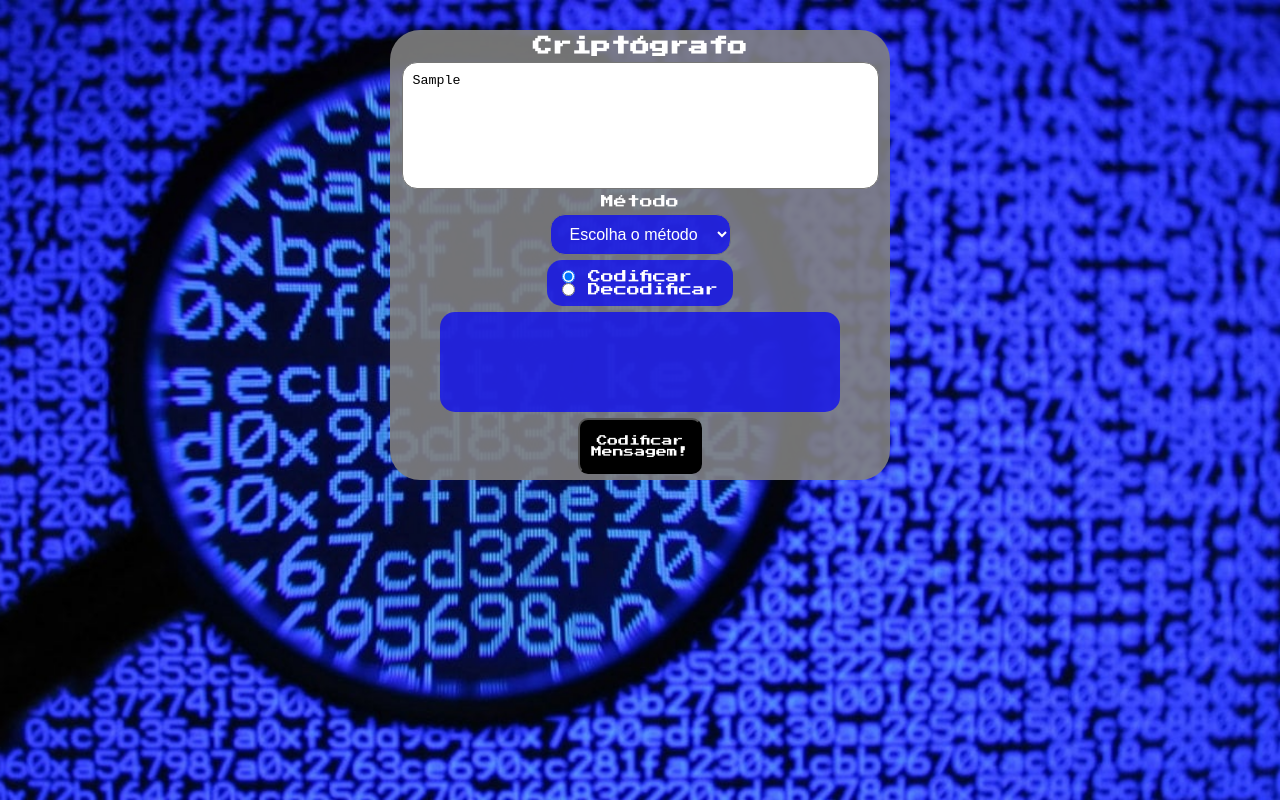
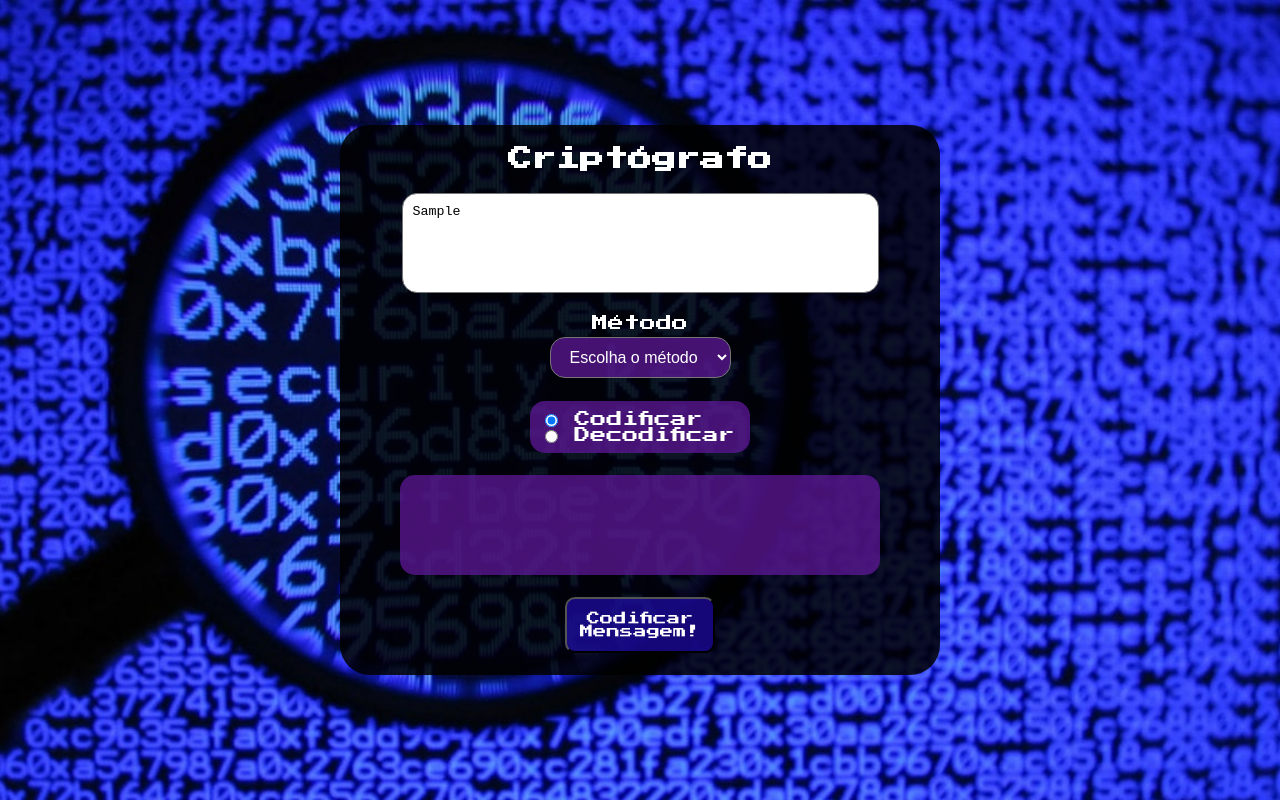
Before and after one commit to LeoAChaves/cifraDeCesar, a plain HTML site: page index.html in a window 1280 px wide. Both pictures are taken after typing "Sample" into the empty fields and a click on the button "Codificar Mensagem!". Drawn offline with Linux system fonts and the light colour scheme.

Commit message:
Alterando cores e tamanhos do forms

```diff
--- a/criptografia.css
+++ b/criptografia.css
@@ -11,15 +11,15 @@ body {
   display: flex;
   flex-direction: column;
   align-items: center;
-  justify-content: space-between;
+  justify-content: center;
   font-family: "Press Start 2P", cursive;
-  font-size: small;
 }
 fieldset {
   border: none;
 }
 textarea {
   resize: none;
+  height: 100px;
   border-radius: 15px;
   padding: 10px;
 }
@@ -32,15 +32,14 @@ legend {
   margin-top: 6px;
 }
 .decoder {
-  background-color: rgba(128, 128, 128, 0.9);
-  width: 500px;
-  height: 450px;
+  background-color: rgba(0, 0, 0, 0.85);
+  width: 600px;
+  height: 550px;
   border-radius: 30px;
   display: flex;
   flex-direction: column;
   align-items: center;
   justify-content: space-evenly;
-  margin-top: 30px;
 }
 .passo {
   display: flex;
@@ -58,12 +57,11 @@ legend {
   height: 100px;
   color: white;
   word-wrap: break-word;
-  overflow-y: scroll;
 }
 .enviar {
-  width: 124px;
+  width: 150px;
   height: 56px;
-  background-color: black;
+  background-color: rgba(30, 10, 170, 0.7);
   color: white;
   border-radius: 10px;
   font-size: 15px;
@@ -73,7 +71,7 @@ legend {
 .tipo,
 .saida,
 .passo {
-  background-color: rgba(0, 0, 255, 0.7);
+  background-color: rgba(100, 25, 160, 0.7);
   padding: 10px 15px;
   border-radius: 15px;
 }
@@ -89,17 +87,7 @@ output {
   font-size: smaller;
 }
 output {
+  font-family: sans-serif;
   padding-top: 10px;
+  font-size: 20px;
 }
-footer {
-  background-color: rgba(128, 128, 128, 0.9);
-  width: 100%;
-  height: 50px;
-  text-align: center;
-  padding-top: 15px;
-  color: white;
-}
-footer a {
-  text-decoration: none;
-  color: white;
-}
--- a/javaScript/criptografia.js
+++ b/javaScript/criptografia.js
@@ -8,7 +8,7 @@ var entrada = document.querySelector("#entrada");
 
 passo.style.display = "none";
 metodo.addEventListener("change", function () {
-  metodo.style.backgroundColor = "rgba(0, 0, 255, 0.7)";
+  metodo.style.backgroundColor = "rgba(100, 25, 160, 0.7)";
   metodo.style.transition = "none";
   if (metodo.selectedIndex == 1) {
     // "passo" aparece se Cifra for selecionado
@@ -38,7 +38,7 @@ enviar.addEventListener("click", function (e) {
   if (metodo.selectedIndex == 0) {
     metodo.style.backgroundColor = "orangered";
     setTimeout(
-      () => (metodo.style.backgroundColor = "rgba(0, 0, 255, 0.7)"),
+      () => (metodo.style.backgroundColor = "rgba(100, 25, 160, 0.7)"),
       1000
     );
     metodo.style.transition = "1s";
```
